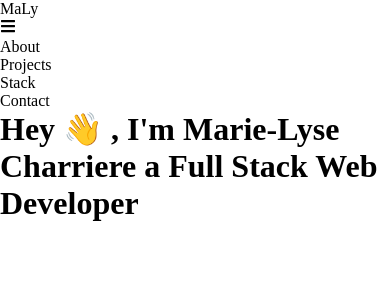
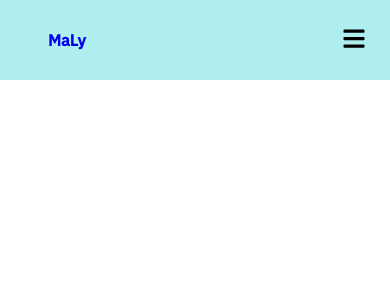
Before and after one commit to Marielysech/Portfolio2022, a React (Create React App) app in the folder portfolio2022/: page / in a window 390 px wide. Shown: the top 300 px of the page. Built offline with nearby package versions, Linux system fonts and the light colour scheme.

Commit message:
NavBar and Responsive Drawer done

```diff
--- a/portfolio2022/public/index.html
+++ b/portfolio2022/public/index.html
@@ -9,7 +9,10 @@
       name="description"
       content="Web site created using create-react-app"
     />
-    <link rel="apple-touch-icon" href="%PUBLIC_URL%/logo192.png" />
+    <link rel="preconnect" href="https://fonts.googleapis.com">
+    <link rel="preconnect" href="https://fonts.gstatic.com" crossorigin>
+    <link href="https://fonts.googleapis.com/css2?family=IBM+Plex+Sans:ital,wght@0,100;0,200;0,300;0,400;0,500;1,100;1,200;1,300;1,400&display=swap" rel="stylesheet">
+        <link rel="apple-touch-icon" href="%PUBLIC_URL%/logo192.png" />
     <!--
       manifest.json provides metadata used when your web app is installed on a
       user's mobile device or desktop. See https://developers.google.com/web/fundamentals/web-app-manifest/
--- a/portfolio2022/src/App.css
+++ b/portfolio2022/src/App.css
@@ -2,4 +2,5 @@
   box-sizing: border-box;
   margin: 0;
   padding: 0;
+  font-family: 'IBM Plex Sans', sans-serif;
 }
--- a/portfolio2022/src/App.js
+++ b/portfolio2022/src/App.js
@@ -1,6 +1,6 @@
 import React from 'react';
 import './App.css';
-import NavBar from './components/Navbar';
+import {BrowserRouter as Router} from 'react-router-dom'
 import Contact from './pages/Contact';
 import Intro from './pages/Intro';
 import Projects from './pages/Projects';
@@ -8,14 +8,9 @@ import Stack from './pages/Stack';
 
 function App() {
   return (
-    <div className="App">
-      <NavBar />
+    <Router>
       <Intro />
-      <Stack />
-      <Projects />
-      <Contact />
-
-    </div>
+    </Router>
   );
 }
 
--- /dev/null
+++ b/portfolio2022/src/components/MenuDrawer/MenuDrawerElements.js
@@ -0,0 +1,65 @@
+import styled from "styled-components";
+import { Link as LinkS } from "react-scroll/modules";
+import {FaTimes} from 'react-icons/fa'
+
+export const DrawerContainer = styled.aside`
+    position: fixed;
+    z-index: 999;
+    width: 100%;
+    height: 100%;
+    display: grid;
+    align-items: center;
+    background-color: black;
+    left: 0;
+    transition: 0.3s ease-in-out;
+    opacity: ${({ isOpen}) => (isOpen ? '90%' : '0')};
+    top: ${({isOpen}) => (isOpen ? '0' : '-100%')}
+`
+
+export const CloseIcon = styled(FaTimes)`
+    color: #fff;
+    position: fixed;
+    top: 0;
+    right: 0;
+    font-weight: lighter;
+    font-size: 3rem;
+    margin: 2rem 2rem 0 0;
+
+`
+
+export const Icon = styled.div`
+    position: absolute;
+
+`
+
+
+export const DrawerLinks = styled(LinkS)`
+    display: flex;
+    align-items: center;
+    cursor: pointer;
+    color: white;
+    justify-content: center;
+    transition: 0.2s ease-in-out;
+    padding-top: 2rem;
+    font-size: 25px;
+    width: fit-content;
+
+    &:hover {
+        border-bottom: 3px solid white;
+    }
+`
+
+export const NavMenu = styled.div`
+
+    display: none;
+
+    @media screen and (max-width: 768px) {
+        display: flex;
+        flex-direction: column;
+        width: 100%;
+        justify-content: right;
+        color: ${({isOpen}) => (isOpen ? "#fff" : 'black')};
+        transition: 0.3s ease-in-out;
+        align-items: center;
+    }
+`
--- /dev/null
+++ b/portfolio2022/src/components/MenuDrawer/index.js
@@ -0,0 +1,21 @@
+import React from 'react'
+import { DrawerContainer, Icon, CloseIcon, NavMenu, DrawerLinks } from './MenuDrawerElements'
+
+const MenuDrawer = ({toggleOpen, isOpen}) => {
+
+  return (
+    <DrawerContainer isOpen={isOpen} onClick={toggleOpen}>
+        <Icon onClick={toggleOpen}>
+            <CloseIcon />
+        </Icon>
+        <NavMenu isOpen={isOpen}>
+            <DrawerLinks to='about'>About</DrawerLinks>
+            <DrawerLinks to='projects'>Projects</DrawerLinks>
+            <DrawerLinks to='stack'>Stack</DrawerLinks>
+            <DrawerLinks to='contact'>Contact</DrawerLinks>
+        </NavMenu>
+    </DrawerContainer>
+  )
+}
+
+export default MenuDrawer
--- a/portfolio2022/src/components/Navbar/NavBarComponents.js
+++ /dev/null
@@ -1,11 +0,0 @@
-import styled from "styled-components";
-import { Link as LinkR } from "react-router-dom";
-import { Link as LinkS } from "react-scroll/modules";
-
-export const Nav = styled.nav``
-export const NavBarContainer = styled.div``
-export const NavLogo = styled.div``
-export const MobileMenu = styled.div``
-export const NavMenu = styled.div``
-export const NavLinks = styled.div``
-export const NavItem = styled.div``
--- /dev/null
+++ b/portfolio2022/src/components/Navbar/NavBarElements.js
@@ -0,0 +1,88 @@
+import styled from "styled-components";
+import { Link as LinkR } from "react-router-dom";
+import { Link as LinkS } from "react-scroll/modules";
+
+
+export const Nav = styled.nav`
+    display: flex;
+    height: 80px;
+    /* margin-top: -80px; */
+    justify-content: center;
+    font-size: 1rem;
+    align-items: center;
+    position: sticky;
+    top: 0;
+    z-index: 10;
+
+    @media screen and (max-width: 968px) {
+        transition: 0.8s all ease;
+    }
+
+`
+
+export const NavBarContainer = styled.div`
+    background-color: paleturquoise;
+    justify-content: space-between;
+    z-index: 1;
+    height: 80px;
+    display: flex;
+    flex-direction: row;
+    width: 100%;
+    padding: 0 24px;
+    max-width: 1100px;
+`
+
+export const NavLogo = styled(LinkR)`
+    cursor: pointer;
+    justify-self: flex-start;
+    display: flex;
+    align-items: center;
+    margin-left: 24px;
+    font-weight: bold;
+    text-decoration: none;
+`
+
+export const MobileMenu = styled.div`
+    display: none;
+
+    @media screen and (max-width: 768px) {
+        display: block;
+        position: absolute;
+        top:0;
+        right:0;
+        cursor: pointer;
+        transform: translate(-100%, 80%);
+        font-size: 1.5rem;
+
+    }
+`
+
+export const NavLinks = styled(LinkS)`
+    display: flex;
+    align-items: center;
+    cursor: pointer;
+    padding: 0 1rem;
+    color: black;
+    justify-content: center;
+    transition: 0.2s ease-in-out;
+
+    &.active {
+        border-bottom: 3px solid black;
+    }
+
+    @media screen and (max-width: 768px) {
+        display: none;
+    }
+`
+
+export const NavMenu = styled.div`
+
+    display: flex;
+    flex-direction: row;
+    width: 100%;
+    justify-content: right;
+
+    @media screen and (max-width: 768px) {
+        display: none;
+    }
+`
--- a/portfolio2022/src/components/Navbar/index.js
+++ b/portfolio2022/src/components/Navbar/index.js
@@ -1,30 +1,29 @@
-import {Nav, NavBarContainer, NavLinks, NavLogo, NavMenu, MobileMenu, NavItem, } from './NavBarComponents'
+import {Nav,
+        NavBarContainer,
+        NavLogo,
+        MobileMenu,
+        NavLinks,
+        NavMenu } from './NavBarElements'
 import {FaBars} from 'react-icons/fa'
 
-export default function NavBar(props) {
+
+export default function NavBar({toggleOpen, isOpen}) {
+
     return (
       <>
         <Nav>
           <NavBarContainer>
               <NavLogo to='/'>MaLy</NavLogo>
-              {/* // responsive drawer containing icons */}
-              <MobileMenu>
+              {/* // responsive drawer containing hamburger menu icons */}
+              <MobileMenu onClick={toggleOpen}>
                 <FaBars />
               </MobileMenu>
-              {/* // all links of the navBar */}
-              <NavMenu>
-                <NavItem>
-                  <NavLinks to='about'>About</NavLinks>
-                </NavItem>
-                <NavItem>
-                  <NavLinks to='projects'>Projects</NavLinks>
-                </NavItem>
-                <NavItem>
-                  <NavLinks to='stack'>Stack</NavLinks>
-                </NavItem>
-                <NavItem>
-                  <NavLinks to='contact'>Contact</NavLinks>
-                </NavItem>
+              {/* // all links of the navBar to scroll to indicated section */}
+              <NavMenu isOpen={isOpen}>
+                <NavLinks to='about'>About</NavLinks>
+                <NavLinks to='projects'>Projects</NavLinks>
+                <NavLinks to='stack'>Stack</NavLinks>
+                <NavLinks to='contact'>Contact</NavLinks>
               </NavMenu>
           </NavBarContainer>
         </Nav>
--- a/portfolio2022/src/pages/Intro.js
+++ b/portfolio2022/src/pages/Intro.js
@@ -1,8 +1,19 @@
-export default function Intro(props) {
+import MenuDrawer from "../components/MenuDrawer";
+import NavBar from "../components/Navbar";
+import { useState } from "react";
+
+export default function Intro() {
+
+  const [isOpen, SetIsOpen] = useState(false)
+
+  const toggleOpen = () => {
+      SetIsOpen(!isOpen)
+  }
+
     return (
       <div>
-           <h1>Hey 👋 , I'm Marie-Lyse Charriere a Full Stack Web Developer</h1>
-
+        <MenuDrawer isOpen={isOpen} toggleOpen={toggleOpen}/>
+        <NavBar isOpen={isOpen} toggleOpen={toggleOpen}/>
       </div>
     );
   }
```
Also changed, not shown: portfolio2022/src/components/Stack/stackData.js (added, +33 -0 lines), portfolio2022/src/components/Stack/index.js (added), portfolio2022/src/components/Stack/stackElements.js (added).
